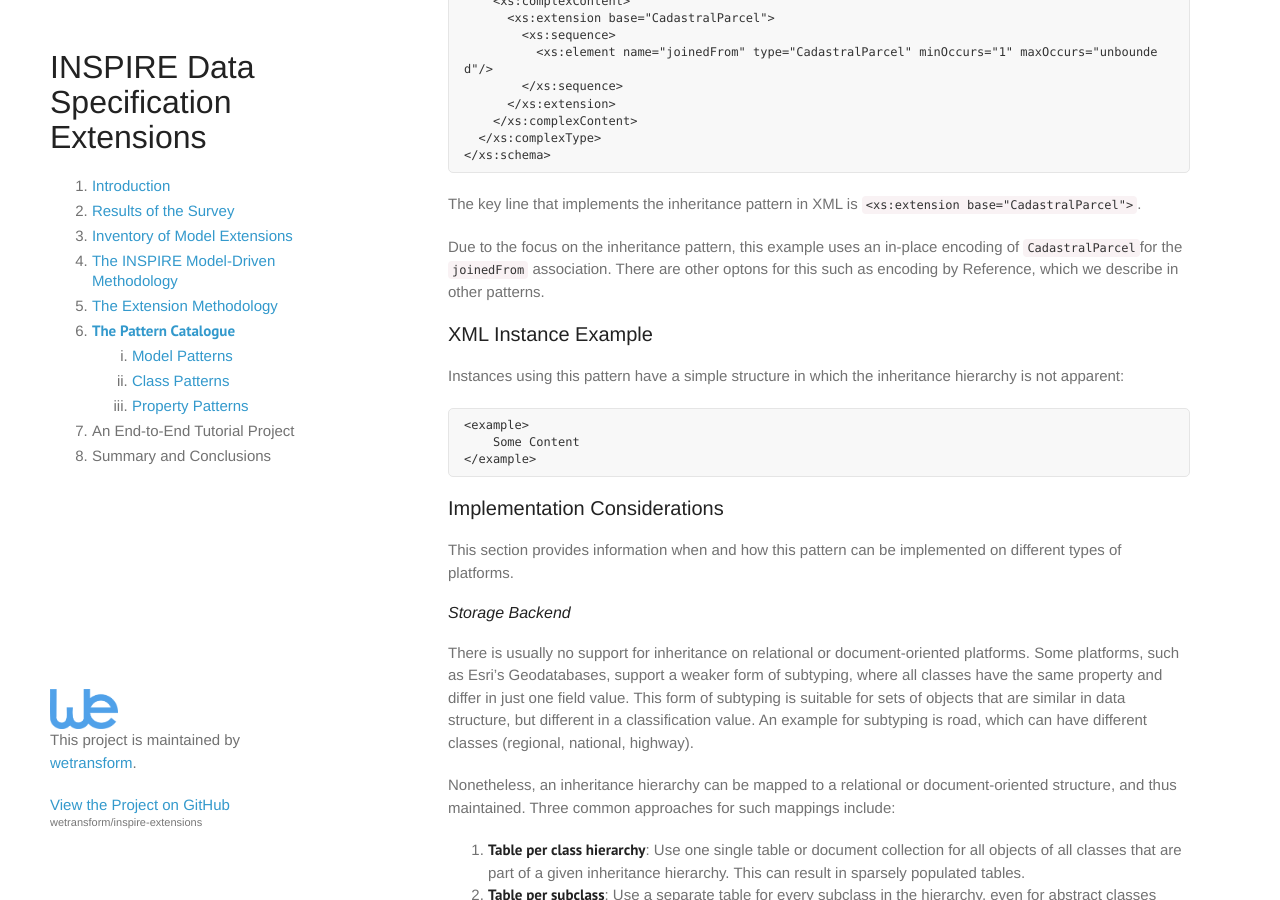
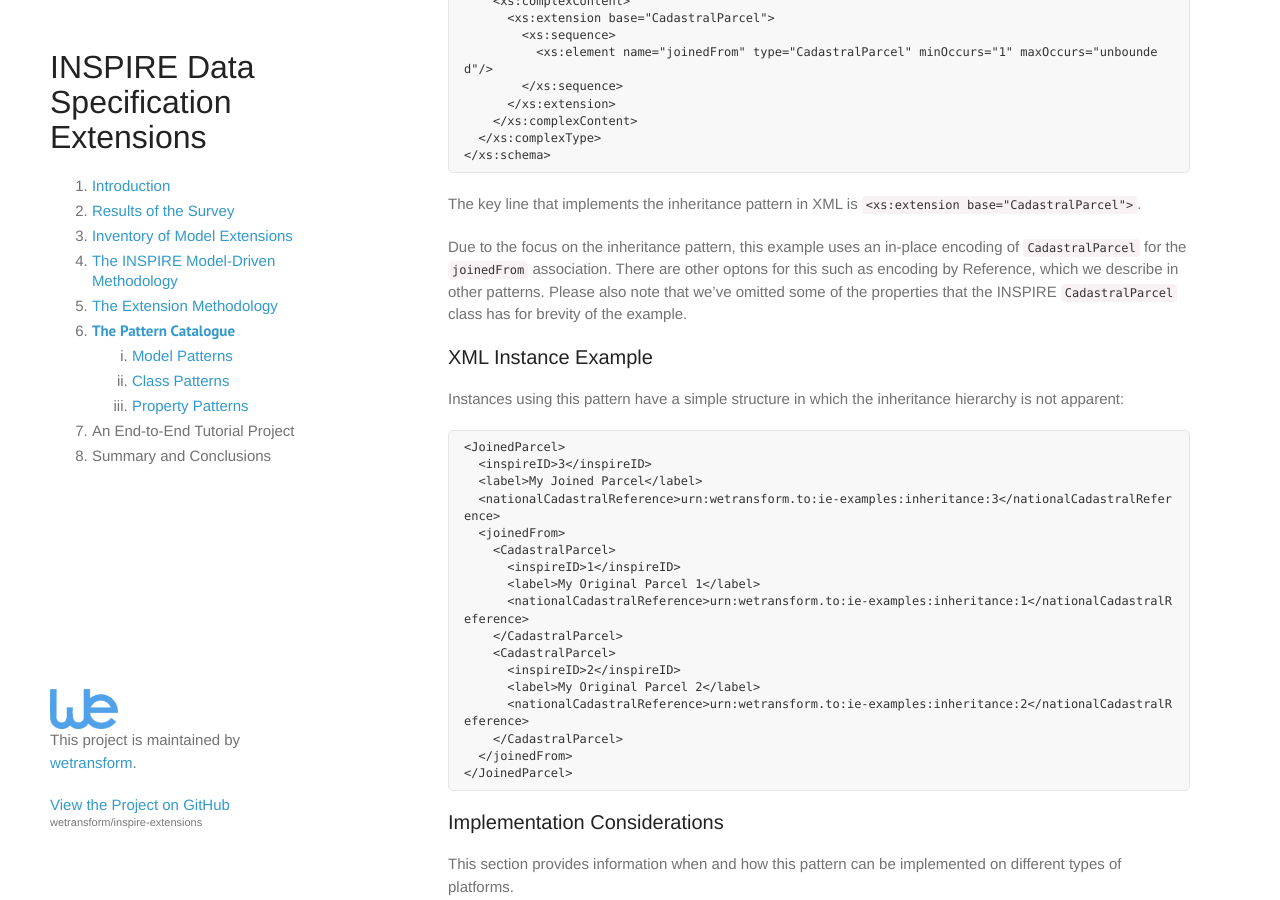
Before and after one commit to wetransform/inspire-extensions, a Jekyll site: the page built from patterns/_posts/2016-06-03-inheritance.markdown, in a window 1280 px wide and 900 px high, scrolled down 1827 px. Built offline with Jekyll 4.4.1, drawn with Linux system fonts in a browser that asks for light colours; some web fonts are replaced.

Commit message:
added XML instance example to inheritance pattern

````diff
--- a/patterns/_posts/2016-06-03-inheritance.markdown
+++ b/patterns/_posts/2016-06-03-inheritance.markdown
@@ -73,15 +73,29 @@ A potential schema structure for the inheritance pattern is as follows:
 
 The key line that implements the inheritance pattern in XML is ```<xs:extension base="CadastralParcel">```.
 
-Due to the focus on the inheritance pattern, this example uses an in-place encoding of ```CadastralParcel```for the ```joinedFrom``` association. There are other optons for this such as encoding by Reference, which we describe in other patterns.
+Due to the focus on the inheritance pattern, this example uses an in-place encoding of ```CadastralParcel``` for the ```joinedFrom``` association. There are other optons for this such as encoding by Reference, which we describe in other patterns. Please also note that we've omitted some of the properties that the INSPIRE ```CadastralParcel``` class has for brevity of the example.
 
 ## XML Instance Example
 
 Instances using this pattern have a simple structure in which the inheritance hierarchy is not apparent:
 
-    <example>
-        Some Content
-    </example>
+    <JoinedParcel>
+      <inspireID>3</inspireID>
+      <label>My Joined Parcel</label>
+      <nationalCadastralReference>urn:wetransform.to:ie-examples:inheritance:3</nationalCadastralReference>
+      <joinedFrom>
+        <CadastralParcel>
+          <inspireID>1</inspireID>
+          <label>My Original Parcel 1</label>
+          <nationalCadastralReference>urn:wetransform.to:ie-examples:inheritance:1</nationalCadastralReference>
+        </CadastralParcel>
+        <CadastralParcel>
+          <inspireID>2</inspireID>
+          <label>My Original Parcel 2</label>
+          <nationalCadastralReference>urn:wetransform.to:ie-examples:inheritance:2</nationalCadastralReference>
+        </CadastralParcel>
+      </joinedFrom>
+    </JoinedParcel>
 
 ## Implementation Considerations
 
````
Also changed, not shown: other parts of patterns/_posts/2016-06-03-inheritance.markdown (+1 -1 lines).
